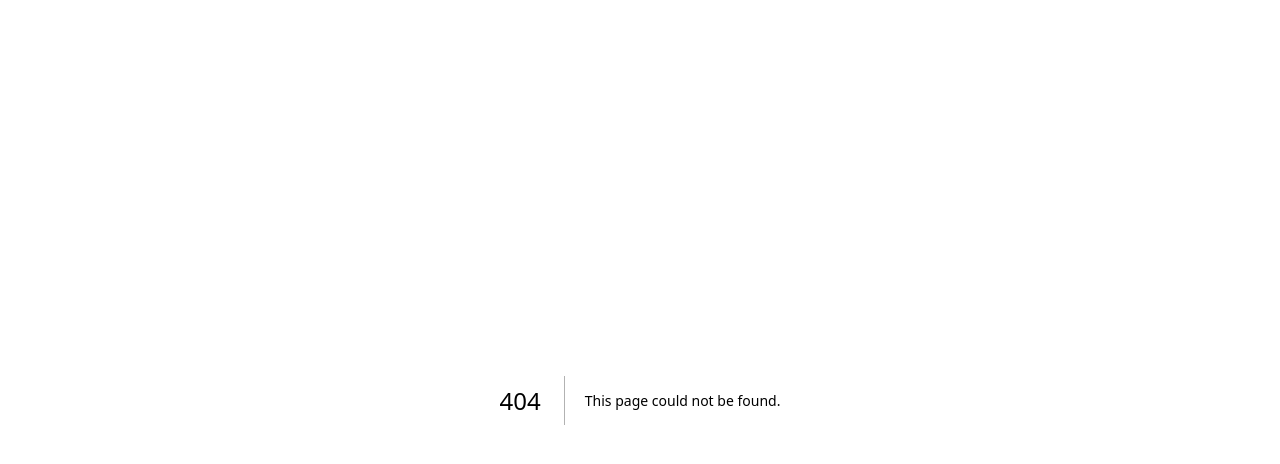
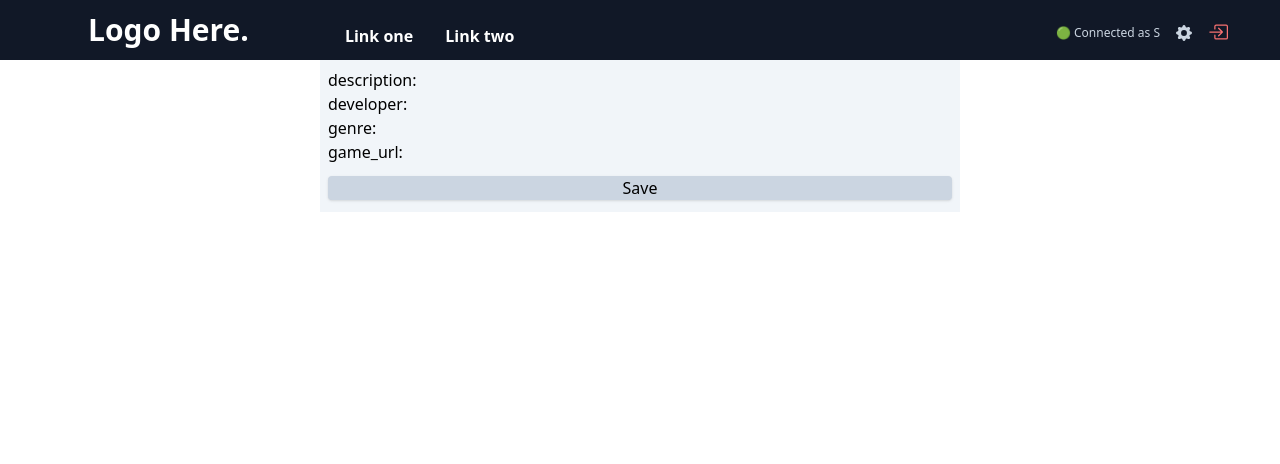
Before and after one commit to Samuel-Marien/free_game_app, a Next.js app: page /games/details-game in a window 1280 px wide. Before the commit this address had no page. Shown: the top 464 px of the page. Built offline with nearby package versions, Linux system fonts and the light colour scheme; no server answers; sample sign-in values are in the browser's storage.

Commit message:
add detailed page

```diff
--- a/components/Navbar.js
+++ b/components/Navbar.js
@@ -35,7 +35,7 @@ const Navbar = () => {
                   </Link>
                 </li>
                 <li>
-                  <Link className="hover:text-gray-200" href="/allGamePage">
+                  <Link className="hover:text-gray-200" href="/games/all-games">
                     Link two
                   </Link>
                 </li>
@@ -46,7 +46,7 @@ const Navbar = () => {
               <ul className="flex gap-x-2 items-center hover:text-gray-200">
                 {!session && (
                   <li>
-                    <Link href="/signPage">
+                    <Link href="/signin">
                       <BsPersonSquare />
                     </Link>
                   </li>
@@ -61,7 +61,7 @@ const Navbar = () => {
                 )}
                 {session && (
                   <li className=" p-1 rounded text-slate-300 ">
-                    <Link className="underline" href="/profilePage">
+                    <Link className="underline" href="/user-profile">
                       <BsFillGearFill />
                     </Link>
                   </li>
--- a/components/AllGamesContainer.js
+++ b/components/games/AllGamesContainer.js
@@ -1,8 +1,9 @@
 import React, { useState } from 'react'
-import { addGame } from '../helper/game'
+import Link from 'next/link'
+import { addGame } from '../../helper/game'
 
 const GameCard = (props) => {
-  const { title, genre, platform, onClick } = props
+  const { title, genre, platform, onClick, id } = props
   return (
     <div className="border p-1 rounded bg-slate-100 shadow-md">
       <h1>{title}</h1>
@@ -14,6 +15,12 @@ const GameCard = (props) => {
       >
         Save
       </button>
+      <Link
+        href={{ pathname: `/games/details-game`, query: { id: id } }}
+        className="w-full mt-3 mb-1 rounded shadow bg-green-300 hover:bg-green-600 hover:text-green-100"
+      >
+        Detail
+      </Link>
     </div>
   )
 }
@@ -54,6 +61,7 @@ const AllGamesContainer = ({ games }) => {
           return (
             <GameCard
               key={game.id}
+              id={game.id}
               title={game.title}
               genre={game.genre}
               platform={game.platform}
--- /dev/null
+++ b/components/games/GameDetails.js
@@ -0,0 +1,47 @@
+import React, { useState } from 'react'
+import Link from 'next/link'
+import { addGame } from '../../helper/game'
+
+const GameDetails = (props) => {
+  const { game } = props
+  const [userErrorMessage, setUserErrorMessage] = useState('')
+  const [userSuccessMessage, setUserSuccessMessage] = useState('')
+
+  const handleSave = async (game) => {
+    try {
+      const result = await addGame(game)
+      setUserSuccessMessage(result.message)
+      // console.log(result.message)
+    } catch (error) {
+      setUserErrorMessage(error.message)
+      // console.log(error.message)
+    }
+  }
+
+  if (userErrorMessage || userSuccessMessage) {
+    setTimeout(() => {
+      setUserErrorMessage('')
+      setUserSuccessMessage('')
+    }, 2000)
+  }
+
+  return (
+    <div className="container w-6/12 mx-auto p-2 bg-slate-100">
+      <h2 className="text-center text-red-500">{userErrorMessage}</h2>
+      <h2 className="text-center text-green-500">{userSuccessMessage}</h2>
+      <p className="text-2xl font-black">{game.title}</p>
+      <p>description: {game.description}</p>
+      <p>developer: {game.developer}</p>
+      <p>genre: {game.genre}</p>
+      <Link href={game.game_url}>game_url: {game.game_url}</Link>
+      <button
+        onClick={() => handleSave(game)}
+        className="w-full mt-3 mb-1 rounded shadow bg-slate-300 hover:bg-slate-600 hover:text-slate-100"
+      >
+        Save
+      </button>
+    </div>
+  )
+}
+
+export default GameDetails
--- /dev/null
+++ b/pages/api/web-services/gamesAPI.js
@@ -0,0 +1,29 @@
+import axios from 'axios'
+
+export async function getAllGames() {
+  let data = []
+  let url = process.env.API_URL + '/games'
+
+  try {
+    const res = await axios.get(url).then((value) => value.data)
+    data = await res
+  } catch (error) {
+    console.log(error)
+  }
+
+  return data
+}
+
+export async function getGame(gameId) {
+  let data = []
+  let url = `${process.env.API_URL}/game?id=${gameId}`
+
+  try {
+    const res = await axios.get(url).then((value) => value.data)
+    data = await res
+  } catch (error) {
+    console.log(error)
+  }
+
+  return data
+}
--- a/pages/api/web-services/getAllGames.js
+++ /dev/null
@@ -1,16 +0,0 @@
-import axios from 'axios'
-
-let url = process.env.API_URL + '/games'
-
-export async function getAllGames() {
-  let data = []
-
-  try {
-    const res = await axios.get(url).then((value) => value.data)
-    data = await res
-  } catch (error) {
-    console.log(error)
-  }
-
-  return data
-}
--- a/pages/allGamePage.js
+++ b/pages/games/all-games.js
@@ -1,9 +1,9 @@
 import React from 'react'
 import { getSession } from 'next-auth/react'
 
-import Navbar from '../components/Navbar'
-import AllGamesContainer from '../components/AllGamesContainer'
-import { getAllGames } from './api/web-services/getAllGames'
+import Navbar from '../../components/Navbar'
+import AllGamesContainer from '../../components/games/AllGamesContainer'
+import { getAllGames } from '../api/web-services/gamesAPI'
 
 const AllGamePage = (data) => {
   return (
@@ -21,7 +21,7 @@ export async function getServerSideProps(context) {
 
   if (!session) {
     return {
-      redirect: { destination: '/signPage', permanent: false }
+      redirect: { destination: '/signin', permanent: false }
     }
   }
 
--- /dev/null
+++ b/pages/games/details-game.js
@@ -0,0 +1,35 @@
+import React from 'react'
+
+import { getSession } from 'next-auth/react'
+
+import { getGame } from '../api/web-services/gamesAPI'
+
+import Navbar from '../../components/Navbar'
+import GameDetails from '../../components/games/GameDetails'
+
+const DetailsGamePage = (data) => {
+  console.log(data.pageProps.data)
+  return (
+    <div>
+      <Navbar />
+      <GameDetails game={data.pageProps.data} />
+    </div>
+  )
+}
+
+export async function getServerSideProps(context) {
+  const gameId = context.query.id
+  const session = await getSession({ req: context.req })
+
+  if (!session) {
+    return {
+      redirect: { destination: '/signin', permanent: false }
+    }
+  }
+
+  const data = await getGame(gameId)
+
+  return { props: { session, data } }
+}
+
+export default DetailsGamePage
--- a/pages/searchPage.js
+++ b/pages/searchPage.js
@@ -6,6 +6,7 @@ const SearchPage = () => {
   return (
     <div>
       <Navbar />
+      <p>Page in construction!</p>
     </div>
   )
 }
--- a/pages/profilePage.js
+++ b/pages/user-profile.js
@@ -17,7 +17,7 @@ export async function getServerSideProps(context) {
 
   if (!session) {
     return {
-      redirect: { destination: '/signPage', permanent: false }
+      redirect: { destination: '/signin', permanent: false }
     }
   }
 
```
Also changed, not shown: pages/signin.js (renamed from pages/signPage.js).
